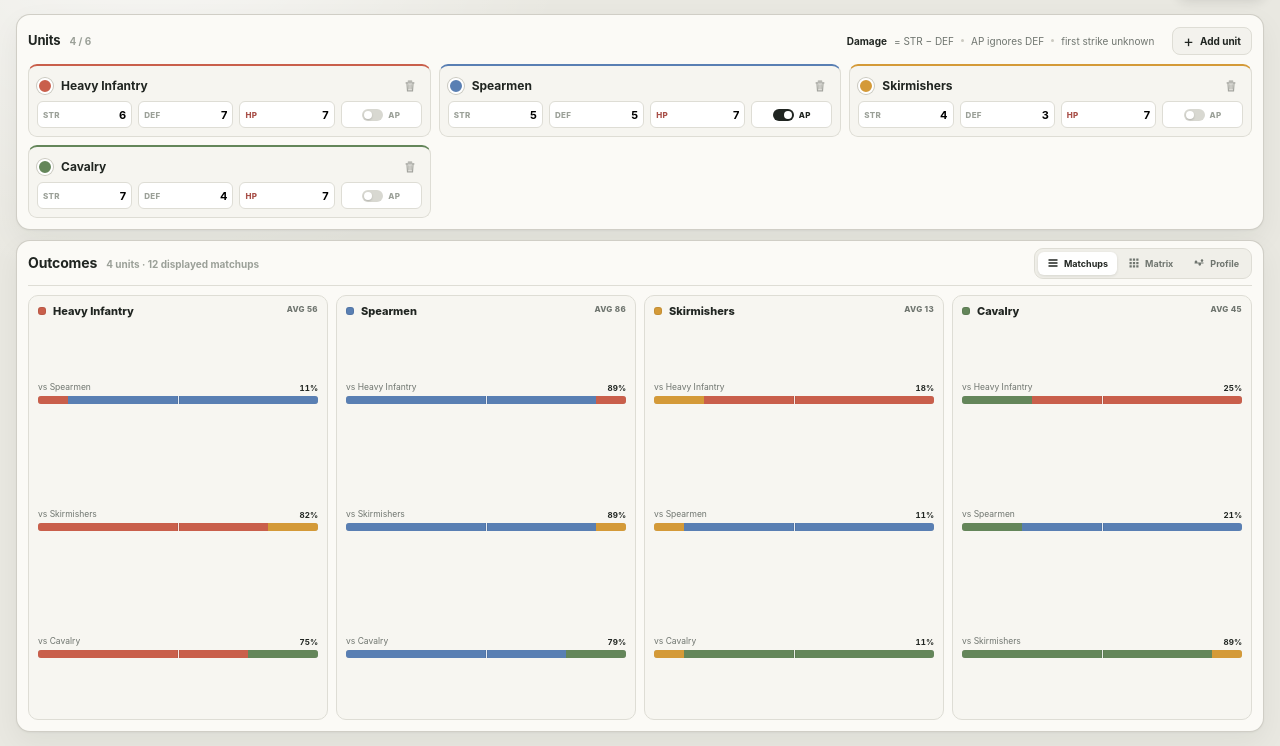
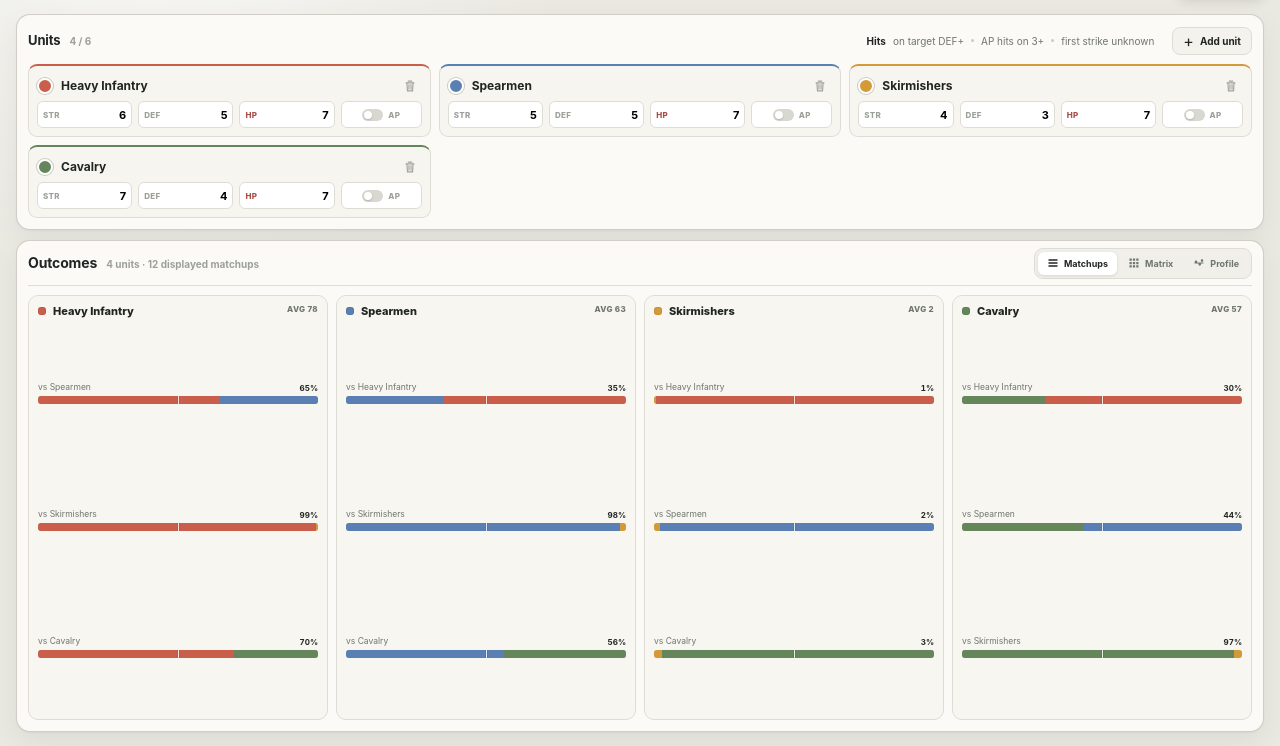
Before and after one commit to vekkna/Battle-Outcomes-Site, a plain HTML site: page index.html in a window 1280 px wide. Shown: the part 54-800 px from the top of the page. Drawn offline with Linux system fonts and the light colour scheme.

Commit message:
fixed ap

```diff
--- a/app.js
+++ b/app.js
@@ -5,8 +5,8 @@ const MIN_UNITS = 2;
 const PALETTE = ["#c95f4b", "#597fb3", "#d49a38", "#64865a", "#8b68a5", "#3e9a96"];
 
 const DEFAULT_UNITS = [
-  { id: "heavy-infantry", name: "Heavy Infantry", strike: 6, ap: false, defense: 7, hp: 7, color: "#c95f4b" },
-  { id: "spearmen", name: "Spearmen", strike: 5, ap: true, defense: 5, hp: 7, color: "#597fb3" },
+  { id: "heavy-infantry", name: "Heavy Infantry", strike: 6, ap: false, defense: 5, hp: 7, color: "#c95f4b" },
+  { id: "spearmen", name: "Spearmen", strike: 5, ap: false, defense: 5, hp: 7, color: "#597fb3" },
   { id: "skirmishers", name: "Skirmishers", strike: 4, ap: false, defense: 3, hp: 7, color: "#d49a38" },
   { id: "cavalry", name: "Cavalry", strike: 7, ap: false, defense: 4, hp: 7, color: "#64865a" }
 ];
@@ -26,6 +26,7 @@ let units = loadUnits();
 let shownUnits = cloneUnits(units);
 let activeView = loadView();
 let isDirty = false;
+let matchupCache = new Map();
 
 function cloneUnits(value) {
   return value.map(unit => ({ ...unit }));
@@ -41,9 +42,9 @@ function sanitiseUnits(value) {
   return value.slice(0, MAX_UNITS).map((unit, index) => ({
     id: String(unit.id || `unit-${Date.now()}-${index}`),
     name: String(unit.name || "").trim().slice(0, 24) || `Unit ${index + 1}`,
-    strike: safeNumber(unit.strike, 1, 0, 99),
+    strike: safeNumber(unit.strike, 1, 1, 99),
     ap: Boolean(unit.ap),
-    defense: safeNumber(unit.defense, 0, 0, 99),
+    defense: safeNumber(unit.defense, 4, 1, 6),
     hp: safeNumber(unit.hp, 7, 1, 99),
     color: /^#[0-9a-f]{6}$/i.test(unit.color) ? unit.color : PALETTE[index % PALETTE.length]
   }));
@@ -76,7 +77,7 @@ function setDirty(value) {
   isDirty = value;
   showButton.classList.toggle("pending", value);
   saveState.classList.toggle("pending", value);
-  saveState.lastChild.textContent = value ? "Changes ready" : "Saved locally";
+  saveState.lastChild.textContent = value ? "Saved · click Show" : "Saved locally";
 }
 
 function renderEditor() {
@@ -111,69 +112,105 @@ function renderEditor() {
   addUnitButton.disabled = units.length >= MAX_UNITS;
 }
 
-function damagePerStrike(attacker, defender) {
-  const blocked = attacker.ap ? 0 : defender.defense;
-  return Math.max(1, attacker.strike - blocked);
+function hitChance(attacker, defender) {
+  if (attacker.ap) return 4 / 6;
+  return (7 - defender.defense) / 6;
+}
+
+function binomialDistribution(dice, chance) {
+  const distribution = new Float64Array(dice + 1);
+
+  if (chance === 1) {
+    distribution[dice] = 1;
+    return distribution;
+  }
+
+  const missChance = 1 - chance;
+  distribution[0] = missChance ** dice;
+  for (let hits = 1; hits <= dice; hits += 1) {
+    distribution[hits] = distribution[hits - 1]
+      * ((dice - hits + 1) / hits)
+      * (chance / missChance);
+  }
+  return distribution;
+}
+
+function matchupKey(a, b) {
+  const unitKey = unit => [unit.id, unit.strike, unit.ap ? 1 : 0, unit.defense, unit.hp].join(":");
+  return `${unitKey(a)}|${unitKey(b)}`;
 }
 
 function getMatchup(a, b) {
-  const damageA = damagePerStrike(a, b);
-  const damageB = damagePerStrike(b, a);
-  const turnsA = Math.ceil(b.hp / damageA);
-  const turnsB = Math.ceil(a.hp / damageB);
+  const key = matchupKey(a, b);
+  const cached = matchupCache.get(key);
+  if (cached) return cached;
 
-  if (turnsA === turnsB) {
-    return {
-      a,
-      b,
-      damageA,
-      damageB,
-      turnsA,
-      turnsB,
-      shareA: 50,
-      winner: "initiative",
-      survivorFraction: 0
-    };
+  const chanceA = hitChance(a, b);
+  const chanceB = hitChance(b, a);
+  const hitsA = binomialDistribution(a.strike, chanceA);
+  const hitsB = binomialDistribution(b.strike, chanceB);
+  const aFirst = Array.from({ length: a.hp + 1 }, () => new Float64Array(b.hp + 1));
+  const bFirst = Array.from({ length: a.hp + 1 }, () => new Float64Array(b.hp + 1));
+
+  for (let hpA = 1; hpA <= a.hp; hpA += 1) {
+    for (let hpB = 1; hpB <= b.hp; hpB += 1) {
+      let aPositiveResult = 0;
+      for (let hits = 1; hits < hitsA.length; hits += 1) {
+        if (hits >= hpB) aPositiveResult += hitsA[hits];
+        else aPositiveResult += hitsA[hits] * bFirst[hpA][hpB - hits];
+      }
+
+      let bPositiveResult = 0;
+      for (let hits = 1; hits < hitsB.length && hits < hpA; hits += 1) {
+        bPositiveResult += hitsB[hits] * aFirst[hpA - hits][hpB];
+      }
+
+      const denominator = 1 - hitsA[0] * hitsB[0];
+      aFirst[hpA][hpB] = (aPositiveResult + hitsA[0] * bPositiveResult) / denominator;
+      bFirst[hpA][hpB] = bPositiveResult + hitsB[0] * aFirst[hpA][hpB];
+    }
   }
 
-  if (turnsA < turnsB) {
-    const hpWhenFirst = a.hp - Math.max(0, turnsA - 1) * damageB;
-    const hpWhenSecond = a.hp - turnsA * damageB;
-    const survivorFraction = Math.max(0, (hpWhenFirst + hpWhenSecond) / 2 / a.hp);
-    return {
-      a,
-      b,
-      damageA,
-      damageB,
-      turnsA,
-      turnsB,
-      shareA: 50 + survivorFraction * 50,
-      winner: "a",
-      survivorFraction
-    };
-  }
-
-  const hpWhenFirst = b.hp - Math.max(0, turnsB - 1) * damageA;
-  const hpWhenSecond = b.hp - turnsB * damageA;
-  const survivorFraction = Math.max(0, (hpWhenFirst + hpWhenSecond) / 2 / b.hp);
-  return {
+  const chanceAWhenFirst = aFirst[a.hp][b.hp];
+  const chanceAWhenSecond = bFirst[a.hp][b.hp];
+  const shareA = (chanceAWhenFirst + chanceAWhenSecond) * 50;
+  const result = {
     a,
     b,
-    damageA,
-    damageB,
-    turnsA,
-    turnsB,
-    shareA: 50 - survivorFraction * 50,
-    winner: "b",
-    survivorFraction
+    hitChanceA: chanceA,
+    hitChanceB: chanceB,
+    expectedHitsA: a.strike * chanceA,
+    expectedHitsB: b.strike * chanceB,
+    chanceAWhenFirst,
+    chanceAWhenSecond,
+    shareA,
+    winner: shareA > 50.000001 ? "a" : shareA < 49.999999 ? "b" : "even"
   };
+
+  const reverse = {
+    a: b,
+    b: a,
+    hitChanceA: chanceB,
+    hitChanceB: chanceA,
+    expectedHitsA: b.strike * chanceB,
+    expectedHitsB: a.strike * chanceA,
+    chanceAWhenFirst: 1 - chanceAWhenSecond,
+    chanceAWhenSecond: 1 - chanceAWhenFirst,
+    shareA: 100 - shareA,
+    winner: shareA < 49.999999 ? "a" : shareA > 50.000001 ? "b" : "even"
+  };
+
+  matchupCache.set(key, result);
+  matchupCache.set(matchupKey(b, a), reverse);
+  return result;
+}
+
+function hitTarget(attacker, defender) {
+  return attacker.ap ? "3+ (AP)" : `${defender.defense}+`;
 }
 
 function matchupTitle(matchup) {
-  const initiative = matchup.winner === "initiative"
-    ? " Same turns-to-kill: whichever unit strikes first wins."
-    : "";
-  return `${matchup.a.name}: ${matchup.damageA} damage, ${matchup.turnsA} strike${matchup.turnsA === 1 ? "" : "s"} to kill. ${matchup.b.name}: ${matchup.damageB} damage, ${matchup.turnsB} strike${matchup.turnsB === 1 ? "" : "s"} to kill.${initiative}`;
+  return `${matchup.a.name}: ${matchup.a.strike} dice hitting on ${hitTarget(matchup.a, matchup.b)}, ${matchup.expectedHitsA.toFixed(2)} expected hits per strike. ${matchup.b.name}: ${matchup.b.strike} dice hitting on ${hitTarget(matchup.b, matchup.a)}, ${matchup.expectedHitsB.toFixed(2)} expected hits per strike. Win chance averages both possible starting orders.`;
 }
 
 function comparisonsFor(unit) {
@@ -202,7 +239,6 @@ function createUnitHeading(unit) {
 }
 
 function shareLabel(matchup) {
-  if (matchup.winner === "initiative") return "1st strike";
   return `${Math.round(matchup.shareA)}%`;
 }
 
@@ -290,10 +326,10 @@ function renderMatrix() {
       }
 
       const matchup = getMatchup(rowUnit, opponent);
-      const cell = createElement("div", "matrix-cell", matchup.winner === "initiative" ? "1st" : `${Math.round(matchup.shareA)}%`);
+      const cell = createElement("div", "matrix-cell", `${Math.round(matchup.shareA)}%`);
       const winnerColour = matchup.shareA >= 50 ? rowUnit.color : opponent.color;
       const intensity = .16 + Math.abs(matchup.shareA - 50) / 50 * .58;
-      cell.style.background = matchup.winner === "initiative"
+      cell.style.background = matchup.winner === "even"
         ? "#e7e6df"
         : mixColours("#f2f1eb", winnerColour, intensity);
       cell.style.setProperty("--row-color", rowUnit.color);
@@ -374,7 +410,7 @@ function renderProfile() {
   const scale = createElement("div", "axis-scale");
   scale.append(
     createElement("span", "", "0 · opponent"),
-    createElement("span", "", "50 · initiative"),
+    createElement("span", "", "50 · even"),
     createElement("span", "", "100 · unit")
   );
   axis.append(createElement("span"), scale, createElement("span"));
@@ -459,6 +495,7 @@ addUnitButton.addEventListener("click", () => {
 showButton.addEventListener("click", () => {
   units = sanitiseUnits(units);
   shownUnits = cloneUnits(units);
+  matchupCache.clear();
   saveUnits();
   renderEditor();
   renderResults();
@@ -472,6 +509,7 @@ resetButton.addEventListener("click", () => {
   if (!window.confirm("Restore the four example units?")) return;
   units = cloneUnits(DEFAULT_UNITS);
   shownUnits = cloneUnits(DEFAULT_UNITS);
+  matchupCache.clear();
   saveUnits();
   renderEditor();
   renderResults();
@@ -489,3 +527,5 @@ viewButtons.forEach(button => {
 renderEditor();
 renderResults();
 setDirty(false);
+saveUnits();
+window.addEventListener("beforeunload", saveUnits);
--- a/index.html
+++ b/index.html
@@ -34,8 +34,8 @@
             <h1 id="rosterTitle">Units</h1>
             <span class="unit-count" id="unitCount">4 / 6</span>
           </div>
-          <div class="rules-note" title="Normal damage is Strike minus Defence, with a minimum of 1. Armour piercing ignores Defence.">
-            <span>Damage</span> = STR − DEF <i></i> AP ignores DEF <i></i> first strike unknown
+          <div class="rules-note" title="Strike is the number of attack dice. Normal attacks hit on the target's Defence value or higher; armour-piercing attacks hit on 3+.">
+            <span>Hits</span> on target DEF+ <i></i> AP hits on 3+ <i></i> first strike unknown
           </div>
           <button class="add-unit" id="addUnitButton" type="button">
             <span aria-hidden="true">+</span> Add unit
@@ -86,10 +86,10 @@
         </button>
       </div>
       <div class="stats-row">
-        <label class="stat-control"><span>STR</span><input type="number" min="0" max="99" inputmode="numeric" data-field="strike"></label>
-        <label class="stat-control"><span>DEF</span><input type="number" min="0" max="99" inputmode="numeric" data-field="defense"></label>
-        <label class="stat-control hp-control"><span>HP</span><input type="number" min="1" max="99" inputmode="numeric" data-field="hp"></label>
-        <label class="ap-control">
+        <label class="stat-control" title="Number of attack dice"><span>STR</span><input type="number" min="1" max="99" inputmode="numeric" data-field="strike"></label>
+        <label class="stat-control" title="Normal attacks hit on this value or higher"><span>DEF</span><input type="number" min="1" max="6" inputmode="numeric" data-field="defense"></label>
+        <label class="stat-control hp-control" title="Hits required to kill this unit"><span>HP</span><input type="number" min="1" max="99" inputmode="numeric" data-field="hp"></label>
+        <label class="ap-control" title="This unit hits on 3+ regardless of its target's Defence">
           <input type="checkbox" data-field="ap">
           <span class="ap-toggle" aria-hidden="true"></span>
           <span>AP</span>
```
